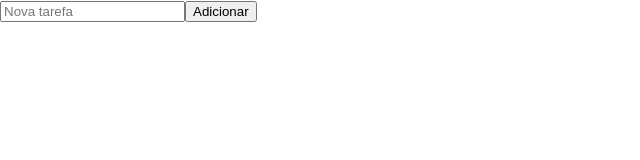
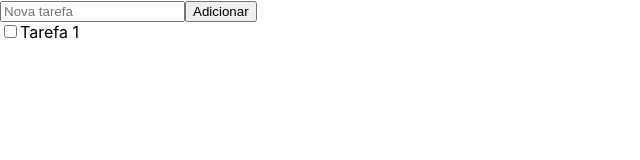
Before and after one commit to tiagordebarros/todo-list-app, a React (Create React App) app: page / in a window 1280 px wide. Shown: the top 160 px of the page, without its empty margins (0-640 px from the left). Built offline with nearby package versions, Linux system fonts and the light colour scheme.

Commit message:
feat: add TodoItem function

```diff
--- a/src/App.jsx
+++ b/src/App.jsx
@@ -1,10 +1,12 @@
 import './App.css';
 import AddTodoButton from './components/AddTodoButton';
+import TodoItem from './components/TodoItem';
 
 function App() {
   return (
     <div>
       <AddTodoButton />
+      <TodoItem />
     </div>
   );
 }
--- /dev/null
+++ b/src/components/TodoItem.jsx
@@ -0,0 +1,10 @@
+function TodoItem() {
+  return(
+    <div>
+      <input type="checkbox" name="todo-item" id="todo-item" />
+      <span>Tarefa 1</span>
+    </div>
+  )
+}
+
+export default TodoItem;
```
Also changed, not shown: src/pages/TodoList.jsx (added).
